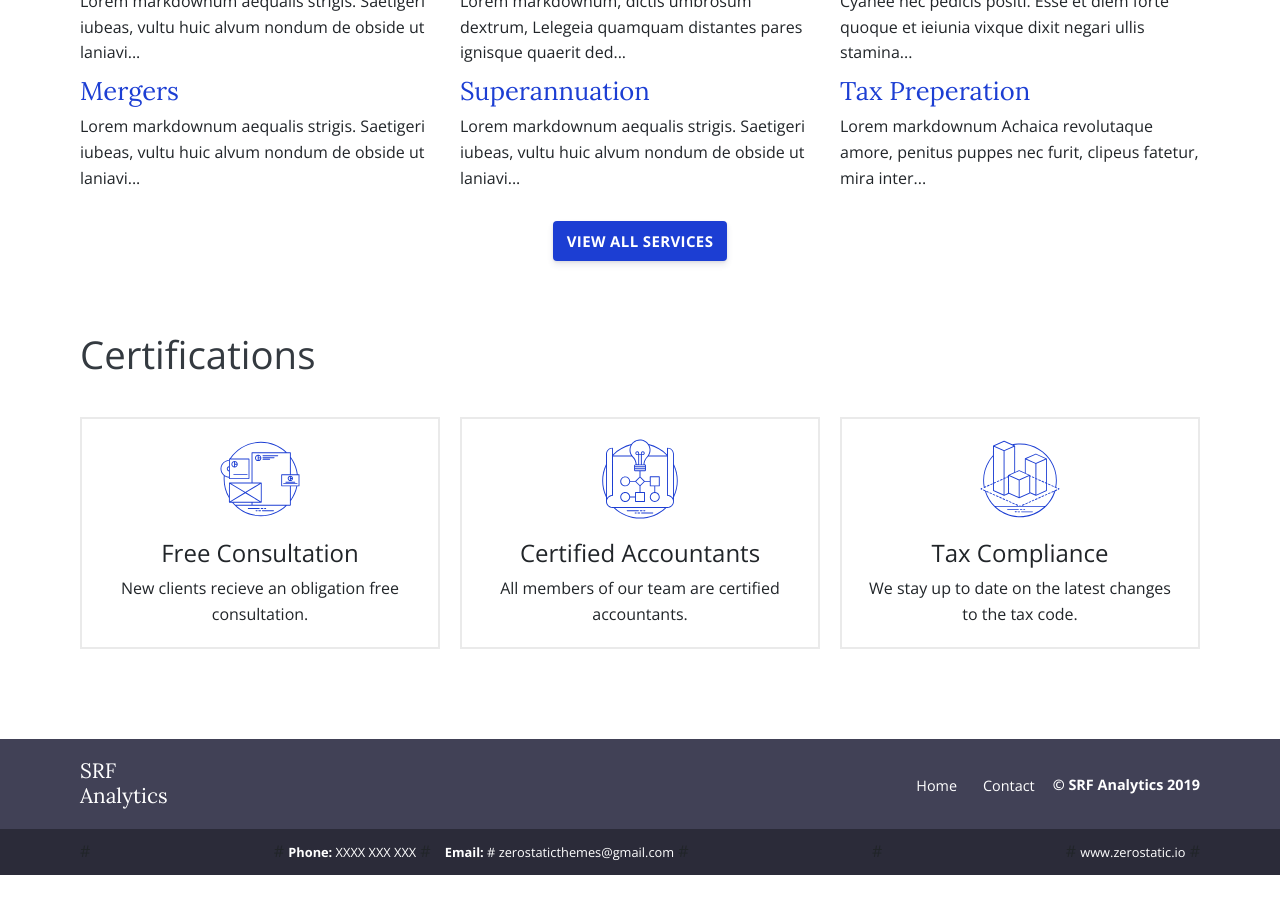
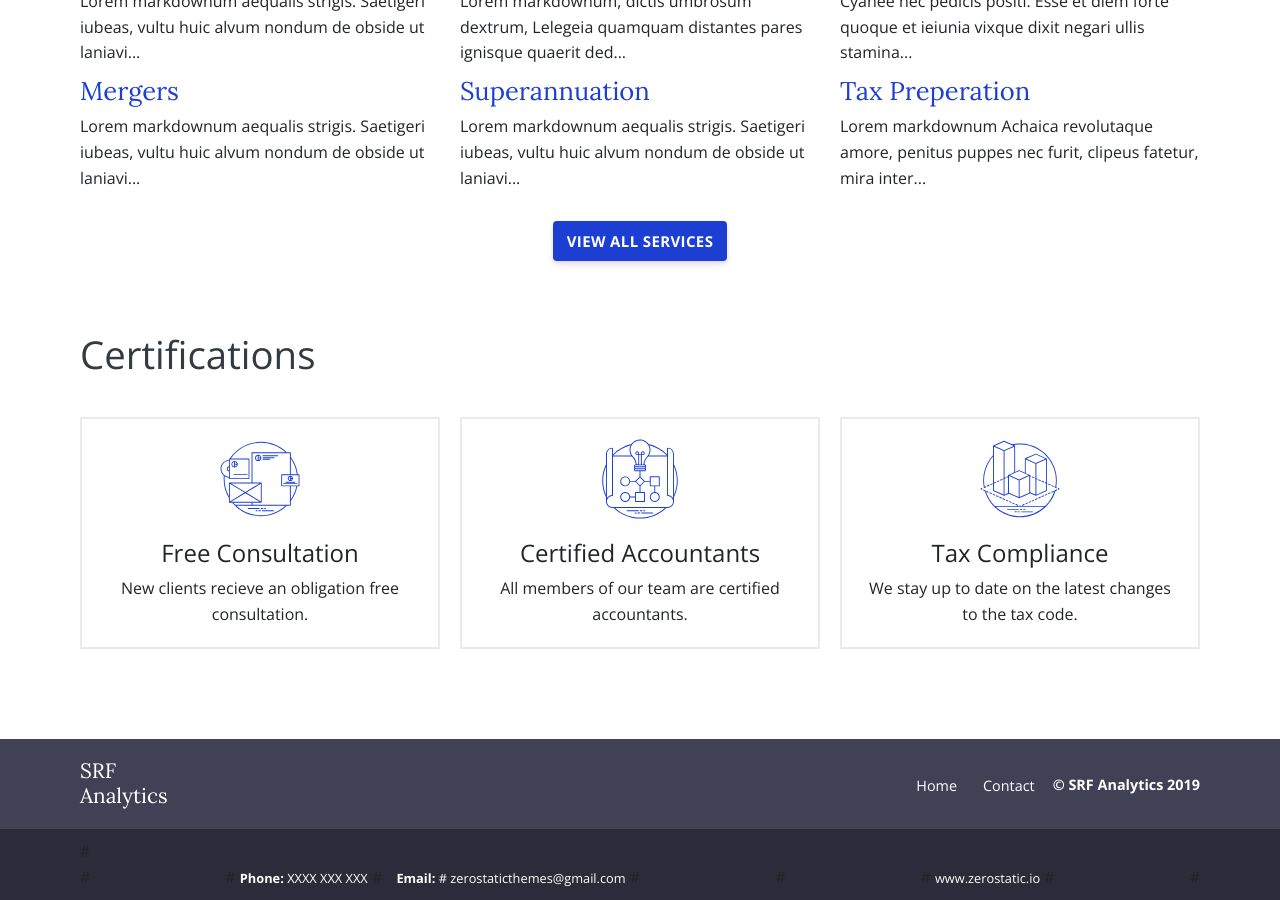
Before and after one commit to SRFAnalytics/srfanalytics.github.io, a Jekyll site: the page built from index.html, in a window 1280 px wide and 900 px high, scrolled down 809 px. Built offline with Jekyll 4.4.1, drawn with Linux system fonts in a browser that asks for light colours; before the commit the page ends 1684 px from its top, so only the background shows below that.

Commit message:
Update sub-footer.html

```diff
--- a/_includes/sub-footer.html
+++ b/_includes/sub-footer.html
@@ -2,7 +2,7 @@
   <div class="container">
     <div class="row">
       <div class="col-12">
-        <div class="sub-footer">
+        #<div class="sub-footer">
           #<ul>
           #  <li><strong>Phone: </strong>{{ site.data.contact.phone }}</li>
           #  <li><strong>Email: </strong><a href="mailto:{{ site.data.contact.email }}">
@@ -11,7 +11,7 @@
           #<ul>
           #  <li><a href="https://www.zerostatic.io">www.zerostatic.io</a></li>
           #</ul>
-        </div>
+        #</div>
       </div>
     </div>
   </div>
```
